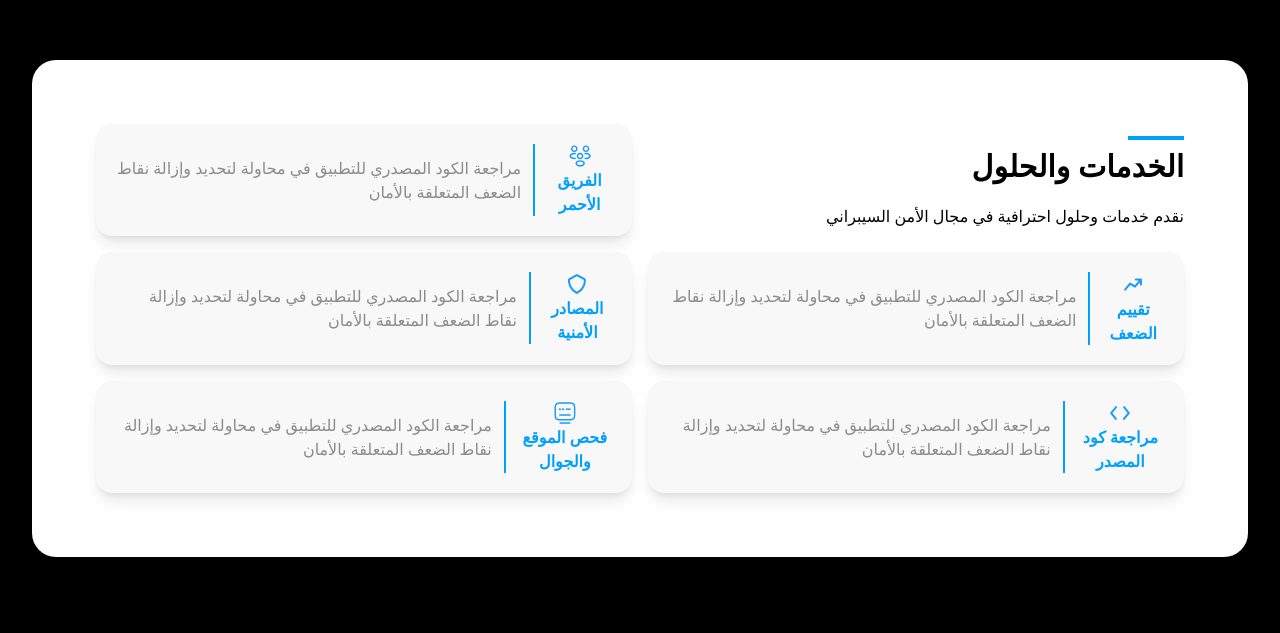
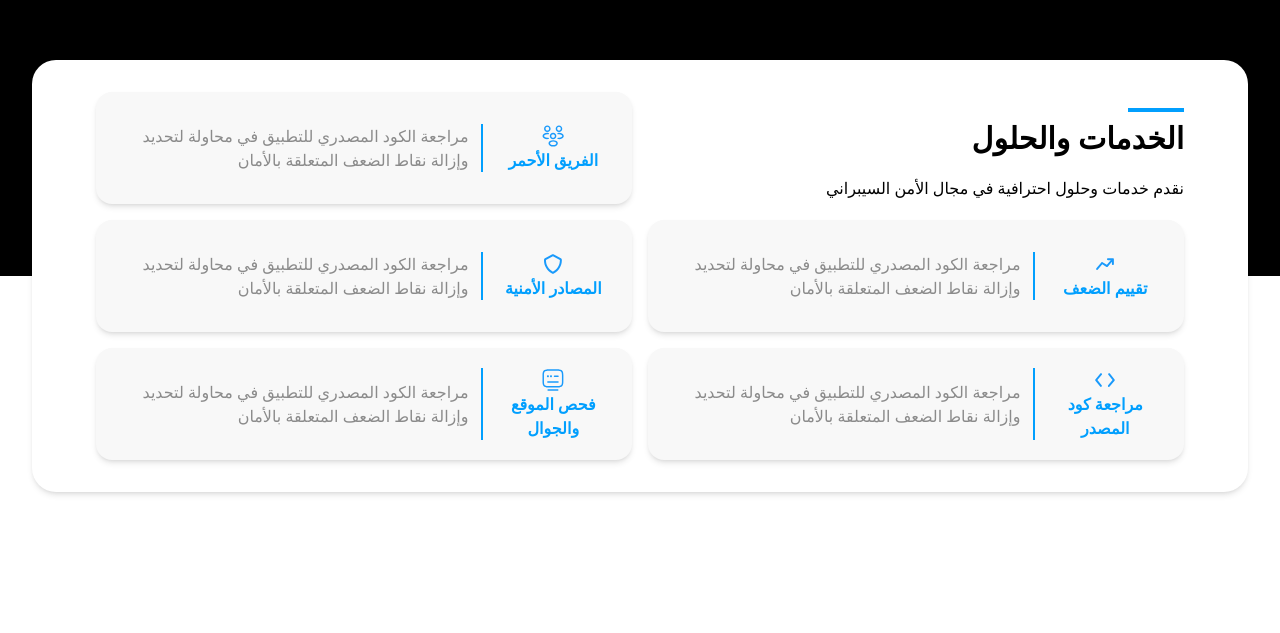
Before and after one commit to MohammadKhallaf/react-trustland, a React (Vite) app: page / in a window 1280 px wide. Shown: the part 1787-2420 px from the top of the page. Built offline with nearby package versions, Linux system fonts and the light colour scheme.

Commit message:
update services section

```diff
--- a/src/components/ServiceCard/index.tsx
+++ b/src/components/ServiceCard/index.tsx
@@ -11,15 +11,15 @@ const ServiceCard = ({
   icon,
 }: ServiceCardProps): JSX.Element => {
   return (
-    <div className="flex flex-row items-center shadow-lg p-5 rounded-2xl bg-lightGray">
-      <div className="flex flex-col justify-center items-center border-l-2 border-l-mainBlue pl-3">
+    <div className="flex flex-row items-center shadow-md p-5 rounded-2xl bg-lightGray hover:shadow-lg transition-shadow duration-300">
+      <div className="flex flex-col justify-center items-center border-l-2 border-l-mainBlue pl-3 flex-[1]">
         <div>
           <img src={icon} alt="" className="w-6" />
         </div>
         <h5 className="font-bold text-center text-mainBlue">{title}</h5>
       </div>
 
-      <div className="pr-3 text-darkGray">{description}</div>
+      <div className="pr-3 text-darkGray flex-[3]">{description}</div>
     </div>
   );
 };
--- /dev/null
+++ b/src/containers/ServicesSection/ServicesSection.module.css
@@ -0,0 +1,3 @@
+.bg {
+  background-image: linear-gradient(to bottom, black 50%, white 50%);
+}
--- a/src/containers/ServicesSection/index.tsx
+++ b/src/containers/ServicesSection/index.tsx
@@ -1,19 +1,21 @@
 import React from "react";
+import styles from "./ServicesSection.module.css";
+
 import ServiceCard from "../../components/ServiceCard";
+import SectionHeader from "../../components/SectionHeader";
+import SectionDiv from "../../components/SectionDiv";
 
 import peopleIcon from "@img/solutions/people.svg";
 import shieldIcon from "@img/solutions/shield.svg";
 import trendingUpIcon from "@img/solutions/trending-up.svg";
 import codeIcon from "@img/solutions/code.svg";
 import keyboardIcon from "@img/solutions/keyboard-open.svg";
-import SectionHeader from "../../components/SectionHeader";
-import SectionDiv from "../../components/SectionDiv";
 
 const ServicesSection = (): JSX.Element => {
   return (
-    <SectionDiv className="bg-black">
-      <div className=" bg-white rounded-3xl p-16 grid  md:grid-cols-2 grid-rows-3 gap-4">
-        <div>
+    <SectionDiv className={styles.bg} id="services" divClass="px-0 sm:px-8">
+      <div className="bg-white sm:shadow-md sm:rounded-3xl p-8  md:px-16 grid  md:grid-cols-2 grid-rows-3 gap-4 ">
+        <div className="flex flex-col justify-center">
           <SectionHeader>الخدمات والحلول</SectionHeader>
           <p>نقدم خدمات وحلول احترافية في مجال الأمن السيبراني</p>
         </div>
```
